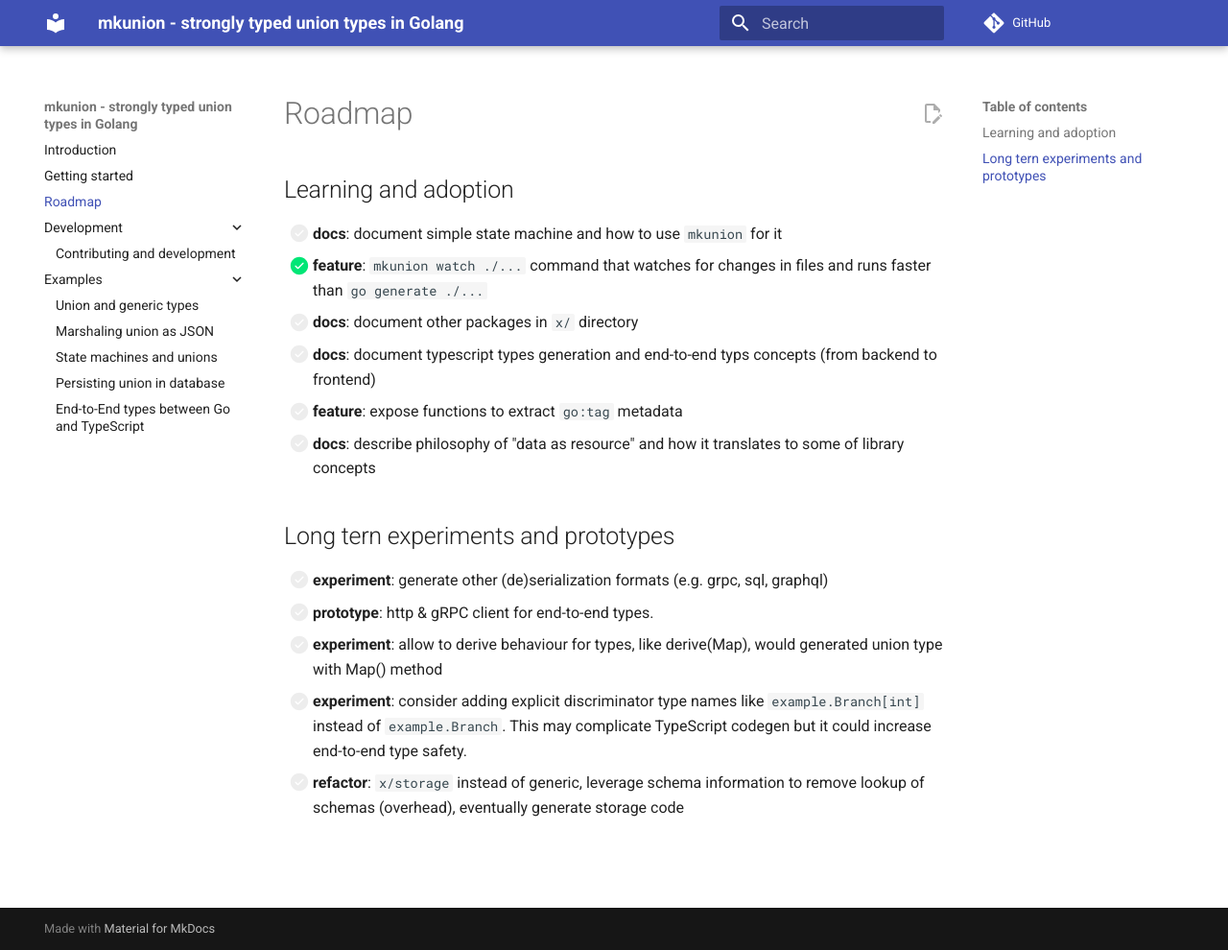
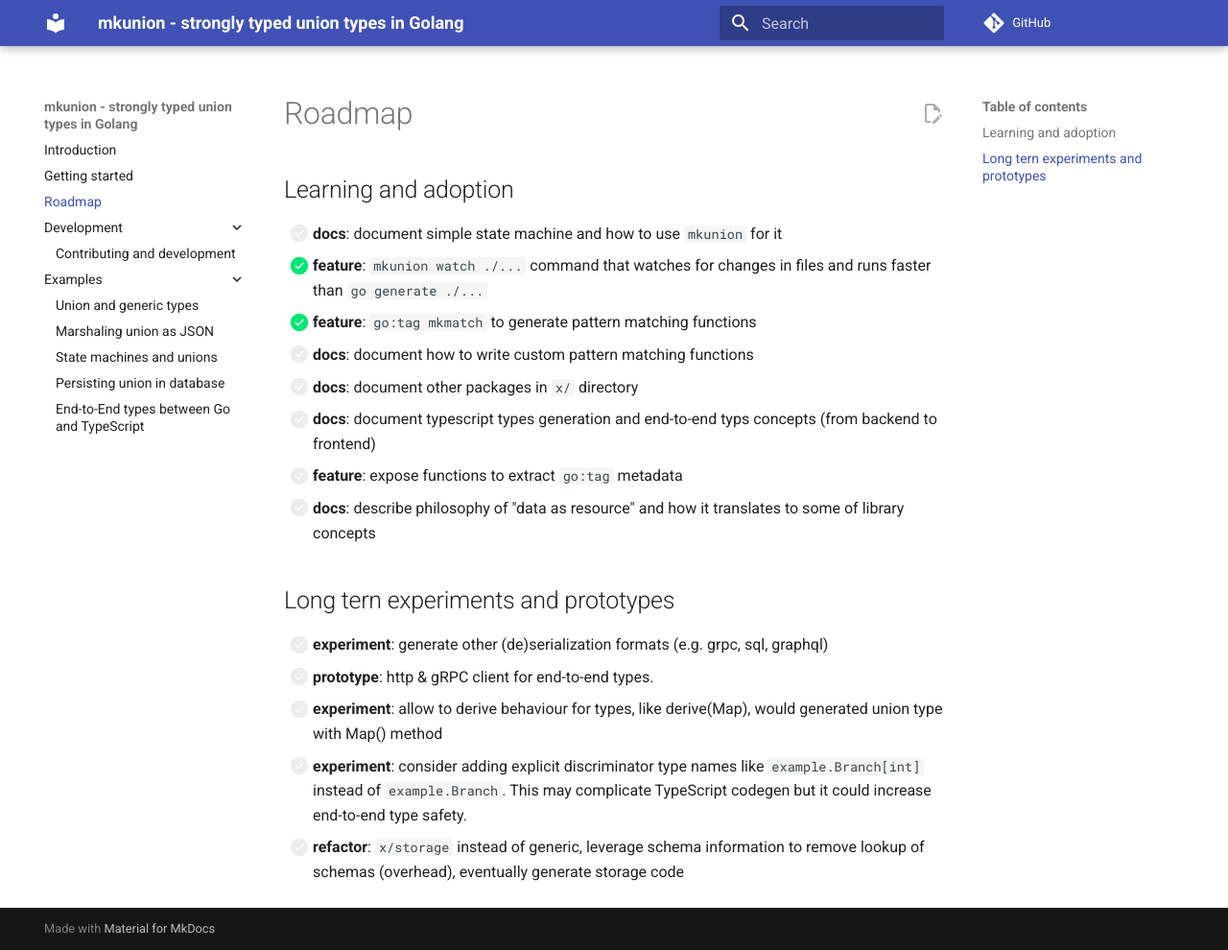
Before and after one commit to widmogrod/mkunion, an MkDocs documentation site: the page built from docs/roadmap.md, in a window 1280 px wide and 990 px high. Shown: the whole window at 96% size. Built offline with MkDocs 1.6.1 and Material for MkDocs 9.7.7, drawn with Linux system fonts in a browser that asks for light colours; comment, search, counter and statistics services are not loaded.

Commit message:
docs: update roadmap

```diff
--- a/docs/roadmap.md
+++ b/docs/roadmap.md
@@ -3,6 +3,8 @@
 
 - [ ] **docs**: document simple state machine and how to use `mkunion` for it
 - [x] **feature**: `mkunion watch ./...` command that watches for changes in files and runs faster than `go generate ./...`
+- [x] **feature**: `go:tag mkmatch` to generate pattern matching functions
+- [ ] **docs**: document how to write custom pattern matching functions
 - [ ] **docs**: document other packages in `x/` directory
 - [ ] **docs**: document typescript types generation and end-to-end typs concepts (from backend to frontend)
 - [ ] **feature**: expose functions to extract `go:tag` metadata
```
